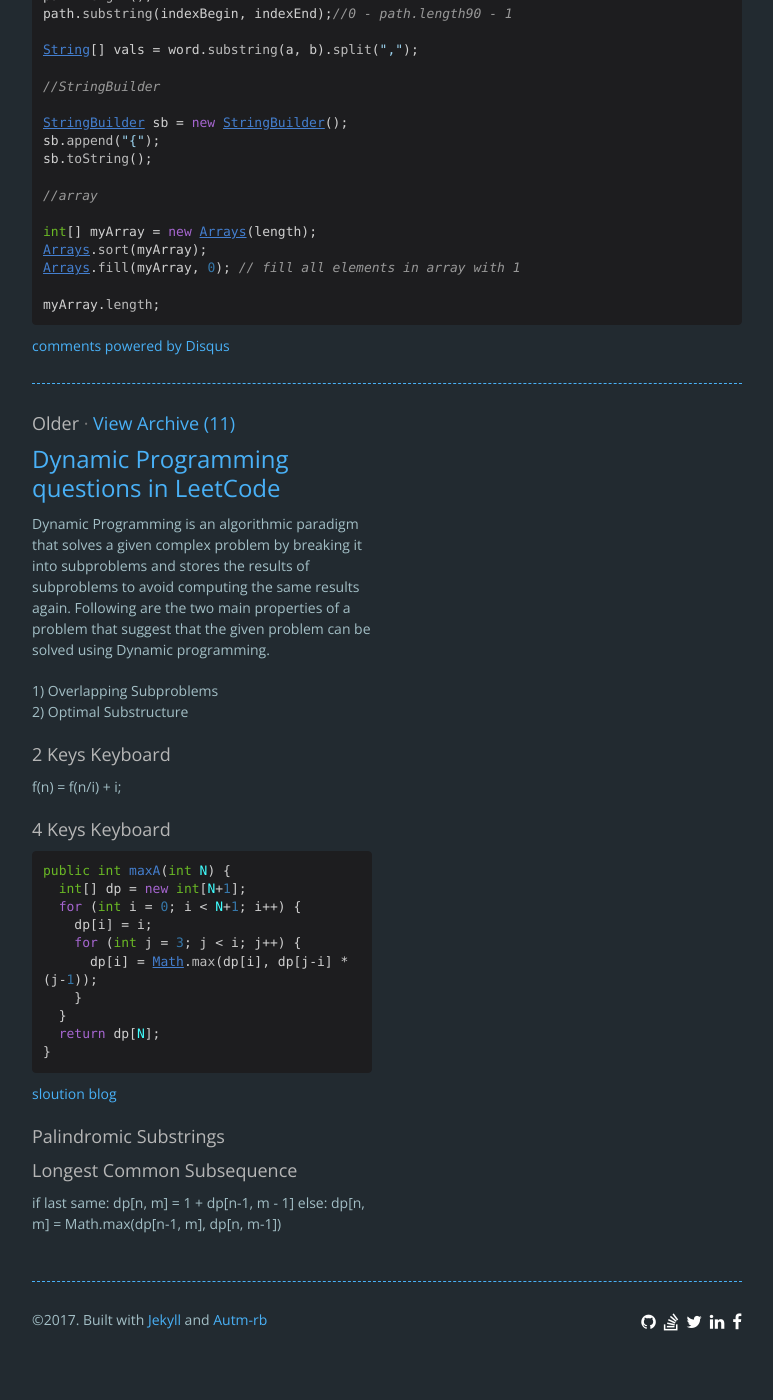
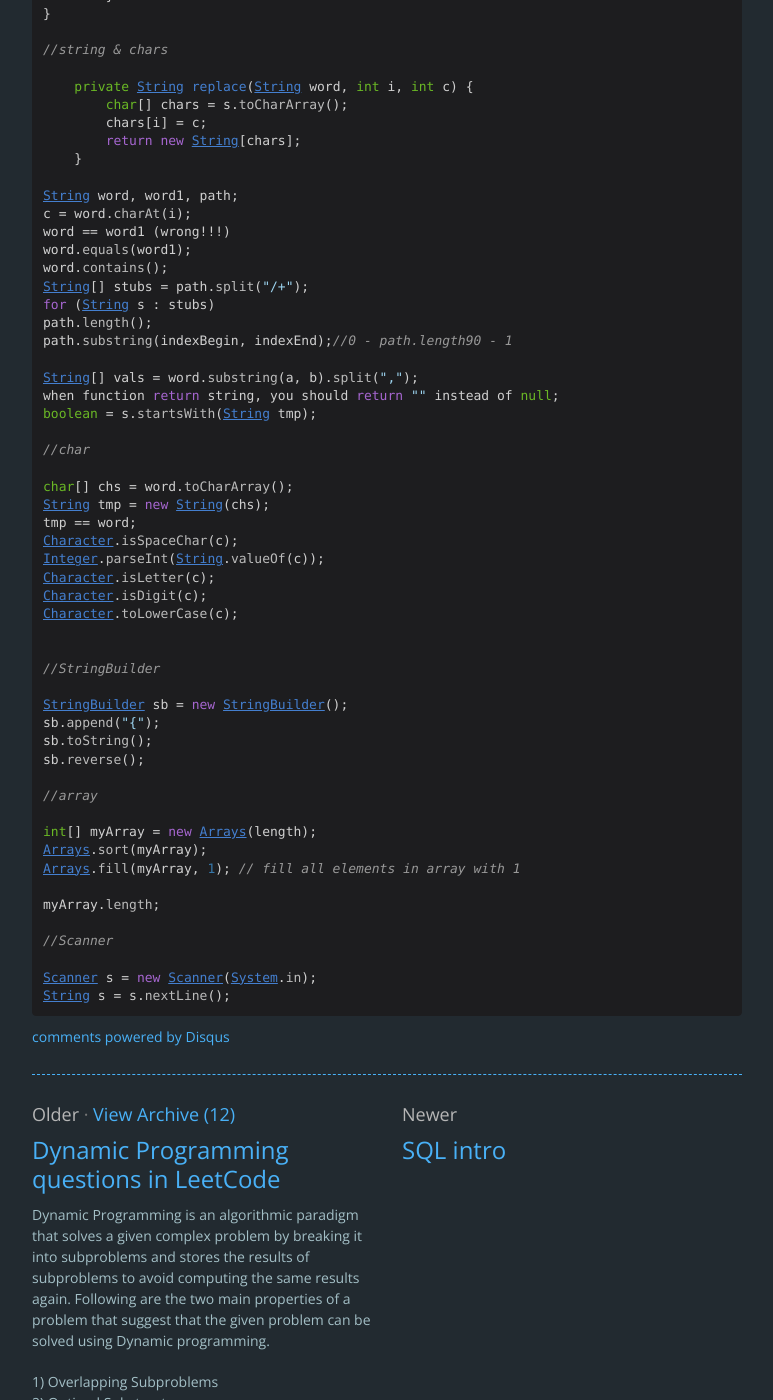
Before and after one commit to lulu-jiang/lulu-jiang.github.io, a Jekyll site: the page built from _posts/2017-09-07-Java.md, in a window 1280 px wide and 1400 px high, scrolled down 1421 px. Shown: the whole window, without its empty margins (253-1026 px from the left). Built offline with Jekyll 4.4.1, drawn with Linux system fonts in a browser that asks for light colours; nearby versions of some CDN libraries; comment, search, counter and statistics services are not loaded; some of the changed text lies outside the part shown.

Commit message:
update1014

```diff
--- a/_posts/2017-09-07-Java.md
+++ b/_posts/2017-09-07-Java.md
@@ -1,18 +1,30 @@
 ---
-title: "The most common initialization methon in java"
+title: "The most common initialization method in java"
 tags: java
 ---
 {% highlight java %}
+// integer
+int max = Integer.MAX_VALUE;
+
+
 //Queue
 Queue<Integer> queue = new LinkedList<Integer>();
 queue.offer();
 queue.poll();
 queue.isEmpty();
+queue.size();
+queue.peek();
 
 //stack
 stack<int> disks;
 disks.top();
 disks.pop();
+Stack<Integer> stack = new Stack<Integer>();
+stack.push();
+stack.pop();
+stack.add();
+stack.peek();
+stack.empty();
 
 //hashset
 HashSet<Integer> set = new HashSet<>();
@@ -23,6 +35,11 @@
 HashMap<Integer, Integer> mapping = new HashMap<>();
 mapping.put(key,value);
 mapping.get(key);//return value;
+-----
+or:
+Map<Integer, Integer> map = new HashMap<Integer, Integer>();
+map.containsKey();
+map.containsValue();
 
 //arraylist
 ArrayList<Integer> nodes = new ArrayList<>();
@@ -58,16 +75,34 @@
 path.length();
 path.substring(indexBegin, indexEnd);//0 - path.length90 - 1
 String[] vals = word.substring(a, b).split(",");
+when function return string, you should return "" instead of null;
+boolean = s.startsWith(String tmp);
+
+//char
+char[] chs = word.toCharArray();
+String tmp = new String(chs);
+tmp == word;
+Character.isSpaceChar(c);
+Integer.parseInt(String.valueOf(c));
+Character.isLetter(c);
+Character.isDigit(c);
+Character.toLowerCase(c);
+
 
 //StringBuilder
 StringBuilder sb = new StringBuilder();
 sb.append("{");
 sb.toString();
+sb.reverse();
 
 //array
 int[] myArray = new Arrays(length);
 Arrays.sort(myArray);
-Arrays.fill(myArray, 0); // fill all elements in array with 1
+Arrays.fill(myArray, 1); // fill all elements in array with 1
 myArray.length;
 
+//Scanner
+Scanner s = new Scanner(System.in);
+String s = s.nextLine();
+
 {% endhighlight %}
--- /dev/null
+++ b/_posts/2017-10-09-sql.md
@@ -0,0 +1,4 @@
+---
+title: "SQL intro"
+tags: SQL
+---
```
